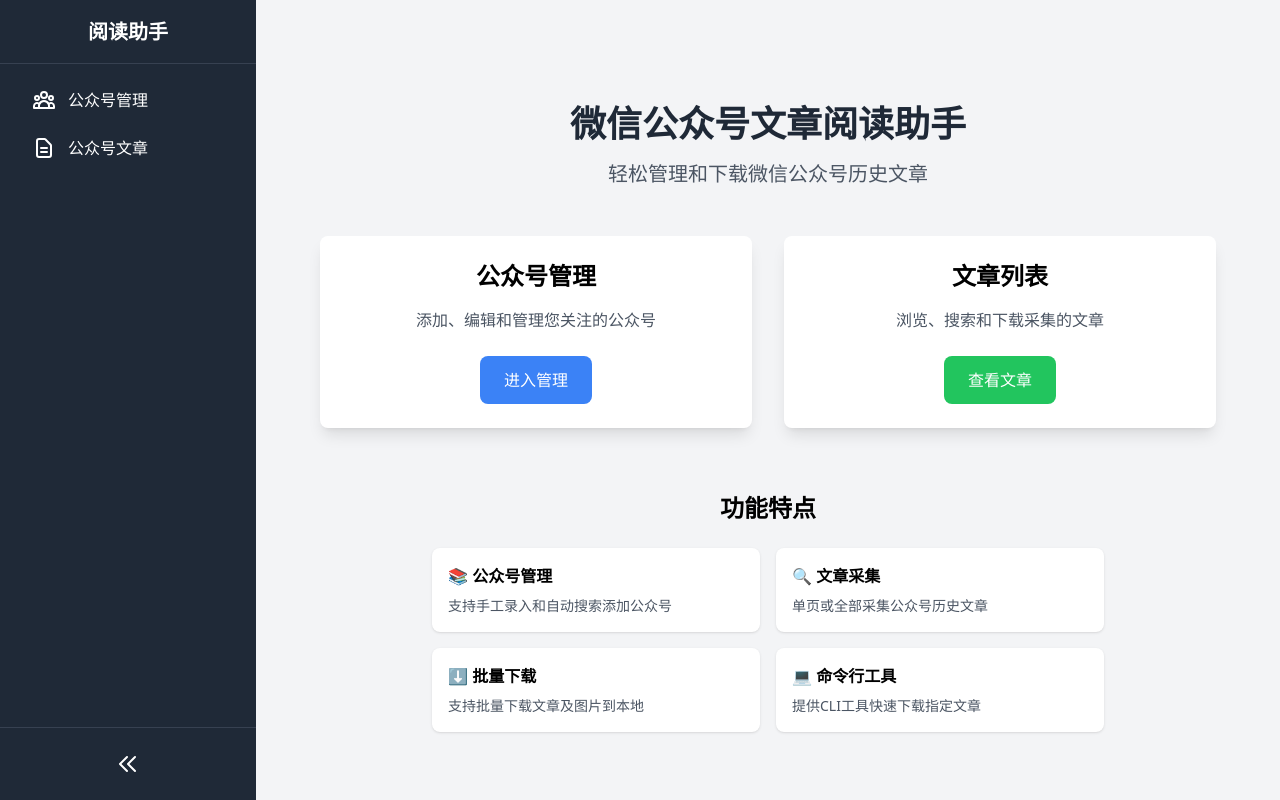
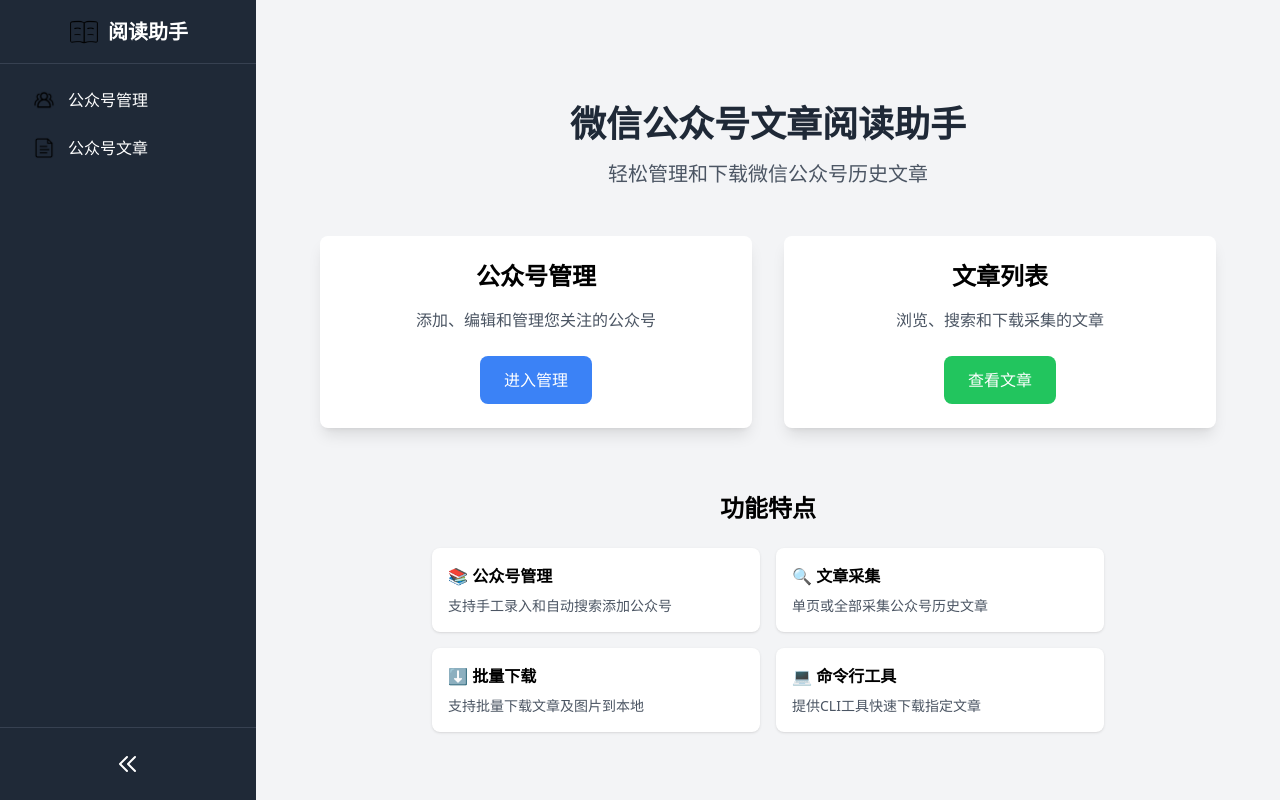
Before and after one commit to panhuida/wechat-article-assistant, a Flask app: page / in a window 1280 px wide. Run offline with Flask 3, Linux system fonts and the light colour scheme; some libraries are stand-ins or nearby versions.

Commit message:
增加页面图标

```diff
--- a/src/wechat_article_assistant/templates/base.html
+++ b/src/wechat_article_assistant/templates/base.html
@@ -4,6 +4,7 @@
     <meta charset="UTF-8">
     <meta name="viewport" content="width=device-width, initial-scale=1.0">
     <title>{% block title %}微信公众号文章阅读助手{% endblock %}</title>
+    <link rel="icon" href="{{ url_for('static', filename='favicon.png') }}" type="image/png">
     <script src="https://cdn.tailwindcss.com"></script>
     <body class="bg-gray-100">
     <div class="flex h-screen">
@@ -11,9 +12,12 @@
         <aside id="sidebar" class="bg-gray-800 text-white w-64 flex-shrink-0 flex flex-col transition-all duration-300 ease-in-out">
             <!-- 品牌/标题 -->
             <div class="h-16 flex items-center justify-center border-b border-gray-700 flex-shrink-0">
-                <h1 class="text-xl font-bold text-center whitespace-nowrap overflow-hidden">
-                    <span class="menu-text">阅读助手</span>
-                </h1>
+                <a href="/" title="点击标题跳转到首页" class="flex items-center">
+                    <h1 class="text-xl font-bold text-center whitespace-nowrap overflow-hidden flex items-center">
+                        <img src="{{ url_for('static', filename='favicon.png') }}" alt="logo" class="h-8 w-8 mr-2">
+                        <span class="menu-text">阅读助手</span>
+                    </h1>
+                </a>
             </div>
 
             <!-- 导航菜单 -->
@@ -21,17 +25,13 @@
                 <ul class="space-y-2">
                     <li>
                         <a href="/wechat" class="nav-link flex items-center px-4 py-2 rounded hover:bg-gray-700">
-                            <svg class="h-6 w-6 flex-shrink-0" xmlns="http://www.w3.org/2000/svg" fill="none" viewBox="0 0 24 24" stroke="currentColor" stroke-width="2">
-                                <path stroke-linecap="round" stroke-linejoin="round" d="M17 20h5v-2a3 3 0 00-5.356-1.857M17 20H7m10 0v-2c0-.656-.126-1.283-.356-1.857M7 20H2v-2a3 3 0 015.356-1.857M7 20v-2c0-.656.126-1.283.356-1.857m0 0a5.002 5.002 0 019.288 0M15 7a3 3 0 11-6 0 3 3 0 016 0zm6 3a2 2 0 11-4 0 2 2 0 014 0zM7 10a2 2 0 11-4 0 2 2 0 014 0z" />
-                            </svg>
+                            <img src="{{ url_for('static', filename='wechat.png') }}" alt="公众号管理" class="h-6 w-6 flex-shrink-0">
                             <span class="ml-3 menu-text whitespace-nowrap">公众号管理</span>
                         </a>
                     </li>
                     <li>
                         <a href="/articles" class="nav-link flex items-center px-4 py-2 rounded hover:bg-gray-700">
-                            <svg class="h-6 w-6 flex-shrink-0" xmlns="http://www.w3.org/2000/svg" fill="none" viewBox="0 0 24 24" stroke="currentColor" stroke-width="2">
-                                <path stroke-linecap="round" stroke-linejoin="round" d="M9 12h6m-6 4h6m2 5H7a2 2 0 01-2-2V5a2 2 0 012-2h5.586a1 1 0 01.707.293l5.414 5.414a1 1 0 01.293.707V19a2 2 0 01-2 2z" />
-                            </svg>
+                            <img src="{{ url_for('static', filename='article.png') }}" alt="公众号文章" class="h-6 w-6 flex-shrink-0">
                             <span class="ml-3 menu-text whitespace-nowrap">公众号文章</span>
                         </a>
                     </li>
```
Also changed, not shown: src/wechat_article_assistant/static/article.png (added), src/wechat_article_assistant/static/favicon.png (added), src/wechat_article_assistant/static/wechat.png (added), 1 other file.
